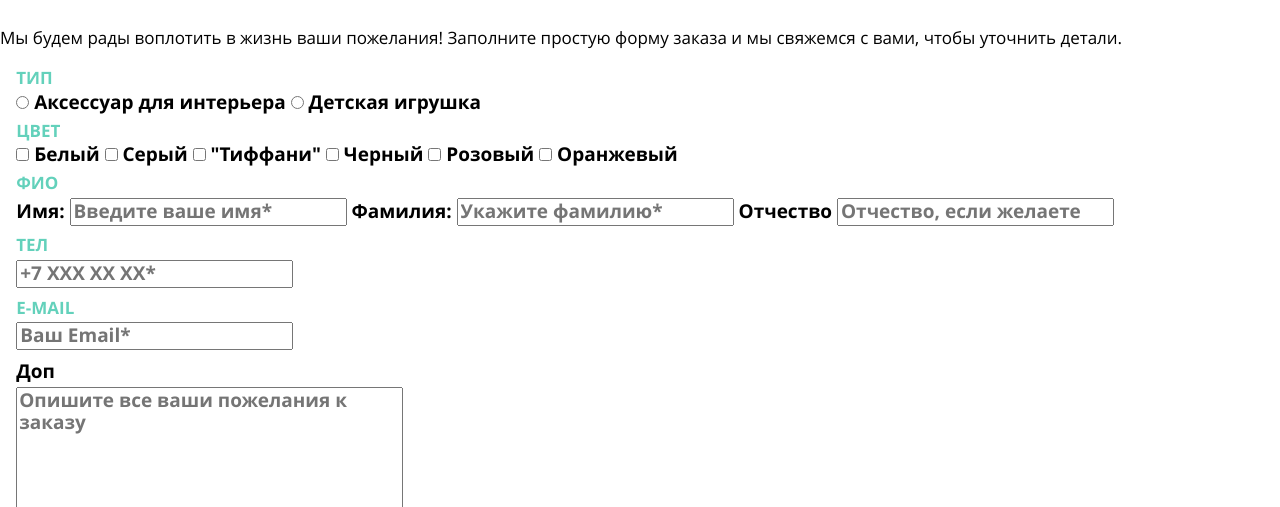
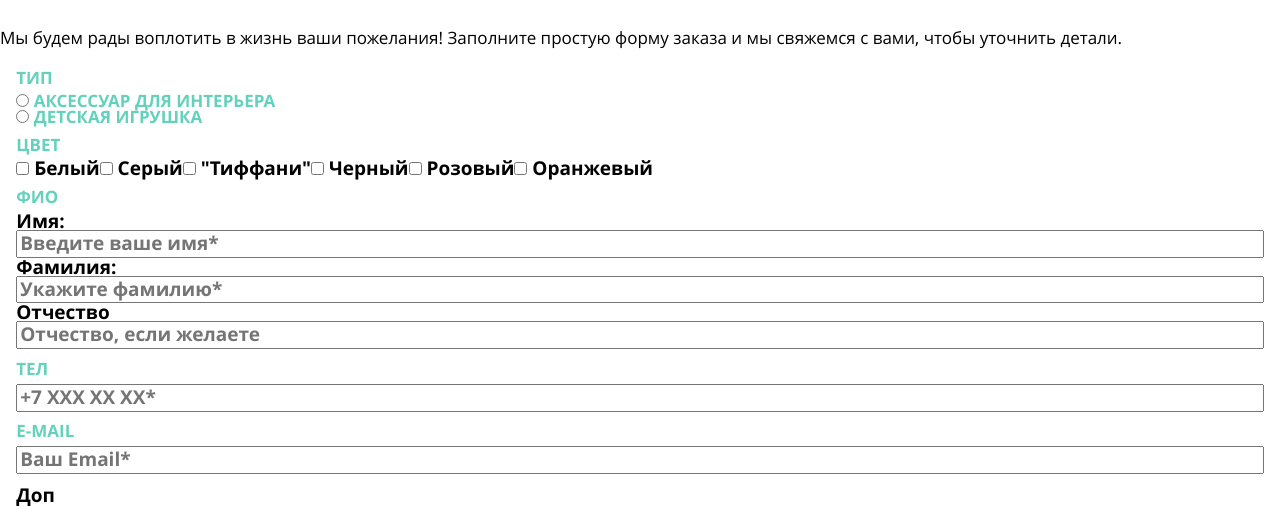
Before and after one commit to belozerovsemen/mishka, a website: page form.html in a window 1280 px wide. Shown: the part 250-757 px from the top of the page. Drawn offline with Linux system fonts and the light colour scheme.

Commit message:
Завершил построение сеток

```diff
--- a/form.html
+++ b/form.html
@@ -59,49 +59,49 @@
     <form class="order__form"action="https://echo.htmlacademy.ru" method="post">
       <fieldset class="order__item">
         <legend class="order__legend">Тип</legend>
-        <label for="type-radio">
+        <label class="order__legend" for="type-radio">
           <input type="radio" name="type-radio" id="type-radio">
           Аксессуар для интерьера
         </label>
-        <label for="type-radio">
+        <label class="order__legend" for="type-radio">
           <input type="radio" name="type-radio" id="type-radio">
           Детская игрушка
         </label>
       </fieldset>
       <fieldset class="order__item">
         <legend class="order__legend">Цвет</legend>
-        <label for="white-checkbox">
+        <label class="order__label" for="white-checkbox">
           <input type="checkbox" name="white-checkbox" id="white-checkbox">
           Белый
         </label>
-        <label for="grey-checkbox">
+        <label class="order__label" for="grey-checkbox">
           <input type="checkbox" name="grey-checkbox" id="grey-checkbox">
           Серый
         </label>
-        <label for="tiffani-checkbox">
+        <label class="order__label" for="tiffani-checkbox">
           <input type="checkbox" name="tiffani-checkbox" id="tiffani-checkbox">
           "Тиффани"
         </label>
-        <label for="black-checkbox">
+        <label class="order__label" for="black-checkbox">
           <input type="checkbox" name="black-checkbox" id="black-checkbox">
           Черный
         </label>
-        <label for="pink-checkbox">
+        <label class="order__label" for="pink-checkbox">
           <input type="checkbox" name="pink-checkbox" id="pink-checkbox">
           Розовый
         </label>
-        <label for="orange-checkbox">
+        <label class="order__label" for="orange-checkbox">
           <input type="checkbox" name="orange-checkbox" id="orange-checkbox">
           Оранжевый
         </label>
       </fieldset>
       <fieldset class="order__item">
         <legend class="order__legend">ФИО</legend>
-        <label for="name-input">Имя:</label>
+        <label class="order__label" for="name-input">Имя:</label>
         <input type="text" name="name-input" id="name-input" placeholder="Введите ваше имя*">
-        <label for="surname-input">Фамилия:</label>
+        <label class="order__label" for="surname-input">Фамилия:</label>
         <input type="text" name="surname-input" id="surname-input" placeholder="Укажите фамилию*">
-        <label for="patronymic-input">Отчество</label>
+        <label class="order__label" for="patronymic-input">Отчество</label>
         <input type="text" name="patronymic-input" id="patronymic-input" placeholder="Отчество, если желаете">
       </fieldset>
       <fieldset class="order__item">
--- a/sass/blocks/catalog.scss
+++ b/sass/blocks/catalog.scss
@@ -27,3 +27,8 @@
     flex-wrap: wrap;
   }
 }
+@media (min-width: $desktop-width){
+  .catalog__list{
+    flex-direction: row;
+  }
+}
--- a/sass/blocks/order.scss
+++ b/sass/blocks/order.scss
@@ -6,6 +6,8 @@
 }
 .order__item{
   border: none;
+  display: flex;
+  flex-direction: column;
 }
 .order__legend{
   @include fonts-1(17px, 16px);
@@ -15,3 +17,17 @@
 .order__form{
   @include fonts-1(19px, 18px);
 }
+@media (min-width: $tablet-width){
+  .order__item{
+    flex-wrap: wrap;
+  }
+  .order__legend{
+    align-self: flex-start;
+  }
+}
+@media (min-width: $desktop-width){
+  .order__item:nth-of-type(2){
+    flex-direction: row;
+  }
+
+}
--- a/sass/blocks/video.scss
+++ b/sass/blocks/video.scss
@@ -1,6 +1,11 @@
 @import "variables";
 @import "mixins";
 
+
+.video{
+  display: flex;
+  flex-direction: column;
+}
 .video__title{
   @include fonts-1(20px, 24px);
 }
@@ -11,3 +16,13 @@
   @include button;
   @include fonts-1(17px, 16px);
 }
+@media (min-width: $tablet-width) {
+  .video__preview{
+    order: -1;
+  }
+}
+@media (min-width: $desktop-width) {
+  .video{
+    flex-direction: row;
+  }
+}
```
Also changed, not shown: catalog.html (+1 -1 lines), css/style.css.
